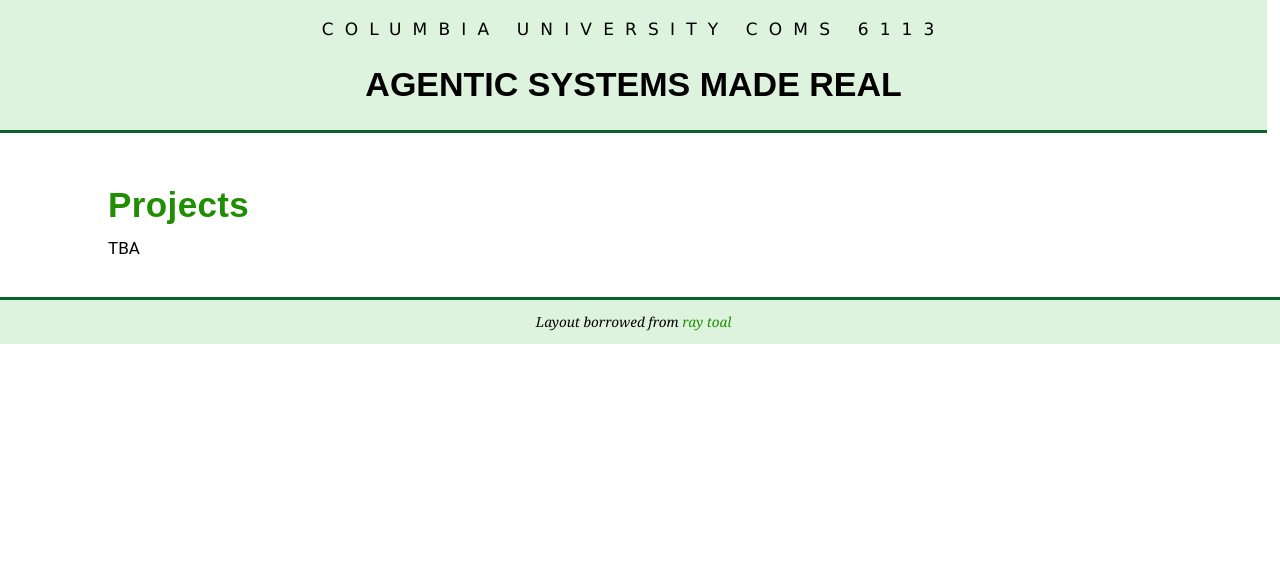
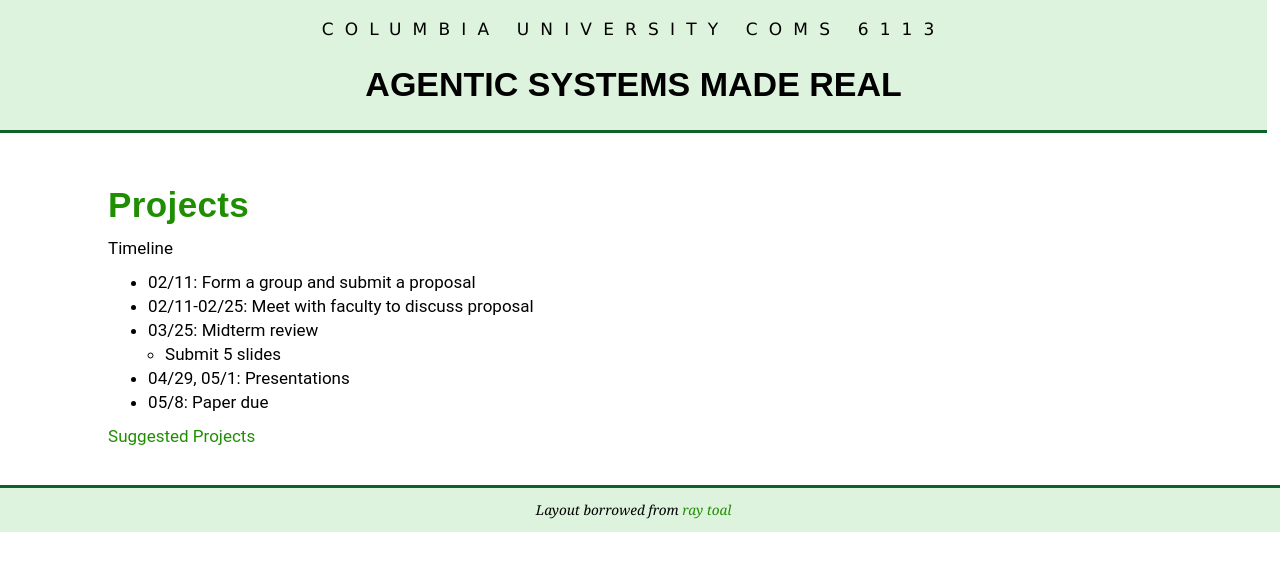
Before and after one commit to w6113/w6113.github.io, a Jekyll site: the page built from projects.md, in a window 1280 px wide. Shown: the top 571 px of the page. Built offline with Jekyll 4.4.1, drawn with Linux system fonts in a browser that asks for light colours.

Commit message:
lazy commit msg

```diff
--- a/projects.md
+++ b/projects.md
@@ -5,4 +5,13 @@
 
 # Projects
 
-TBA
+Timeline
+
+* 02/11: Form a group and submit a proposal
+* 02/11-02/25: Meet with faculty to discuss proposal
+* 03/25: Midterm review
+  * Submit 5 slides
+* 04/29, 05/1: Presentations
+* 05/8: Paper due
+
+[Suggested Projects](https://docs.google.com/document/d/19H-ZQ2ARwy-gUhOoUb9MqyWBNuVzCRTBlsNxAywlChQ/edit?usp=sharing)
```
Also changed, not shown: index.md (+53 -30 lines).
